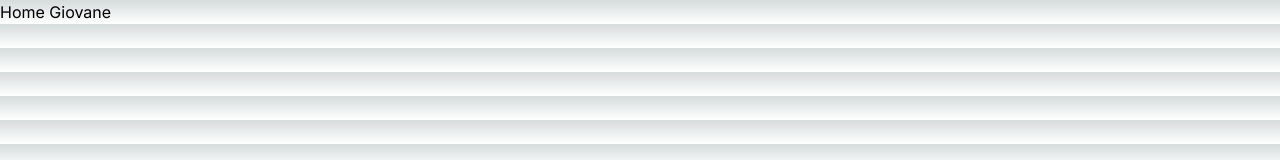
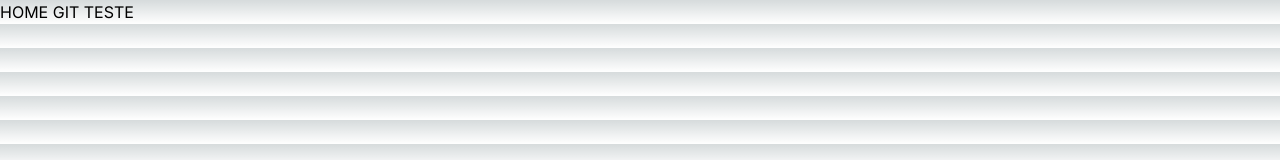
Before and after one commit to AllysonAlves1/deafy-front, a Next.js app: page /home in a window 1280 px wide. Shown: the top 160 px of the page. Built offline with nearby package versions, Linux system fonts and the light colour scheme.

Commit message:
teste de git

```diff
--- a/src/app/home/page.tsx
+++ b/src/app/home/page.tsx
@@ -1,7 +1,7 @@
 export default function HomeApp() {
     return (
         <div>
-            <h1>Home Giovane</h1>
+            <h1>HOME GIT TESTE</h1>
         </div>
     )
 }
```
